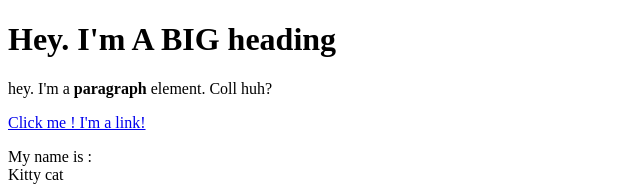
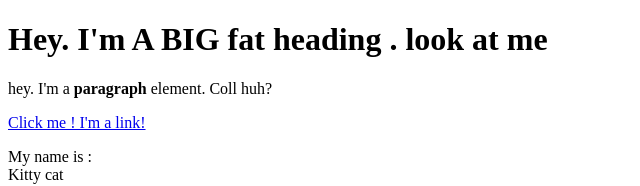
Before and after one commit to Federicofk/cartoon-hero, a plain HTML site: page test.html in a window 1280 px wide. Shown: the top 186 px of the page, without its empty margins (0-640 px from the left). Drawn offline with Linux system fonts and the light colour scheme.

Commit message:
adeed fat summery

```diff
--- a/test.html
+++ b/test.html
@@ -4,7 +4,7 @@
         <title>Test page</title>
     </head>
 <body>
-<h1>Hey. I'm A BIG heading</h1>
+<h1>Hey. I'm A BIG fat heading . look at me </h1>
 <p>hey. I'm a <b>paragraph</b> element. Coll huh?</p>
 <a href="https://google.com" target="_blank" title="Let's go to google">Click me ! I'm a link!</a>
 <p>My name is :<br>
```
